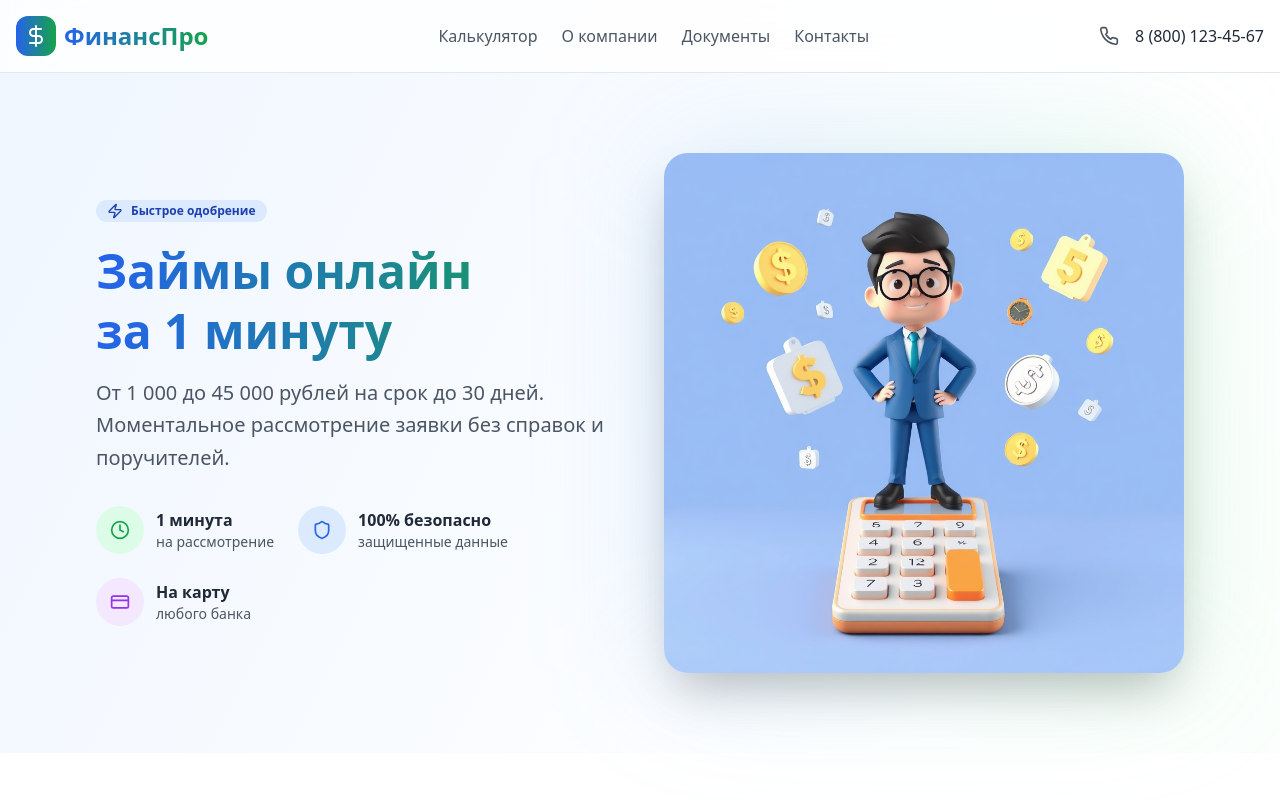
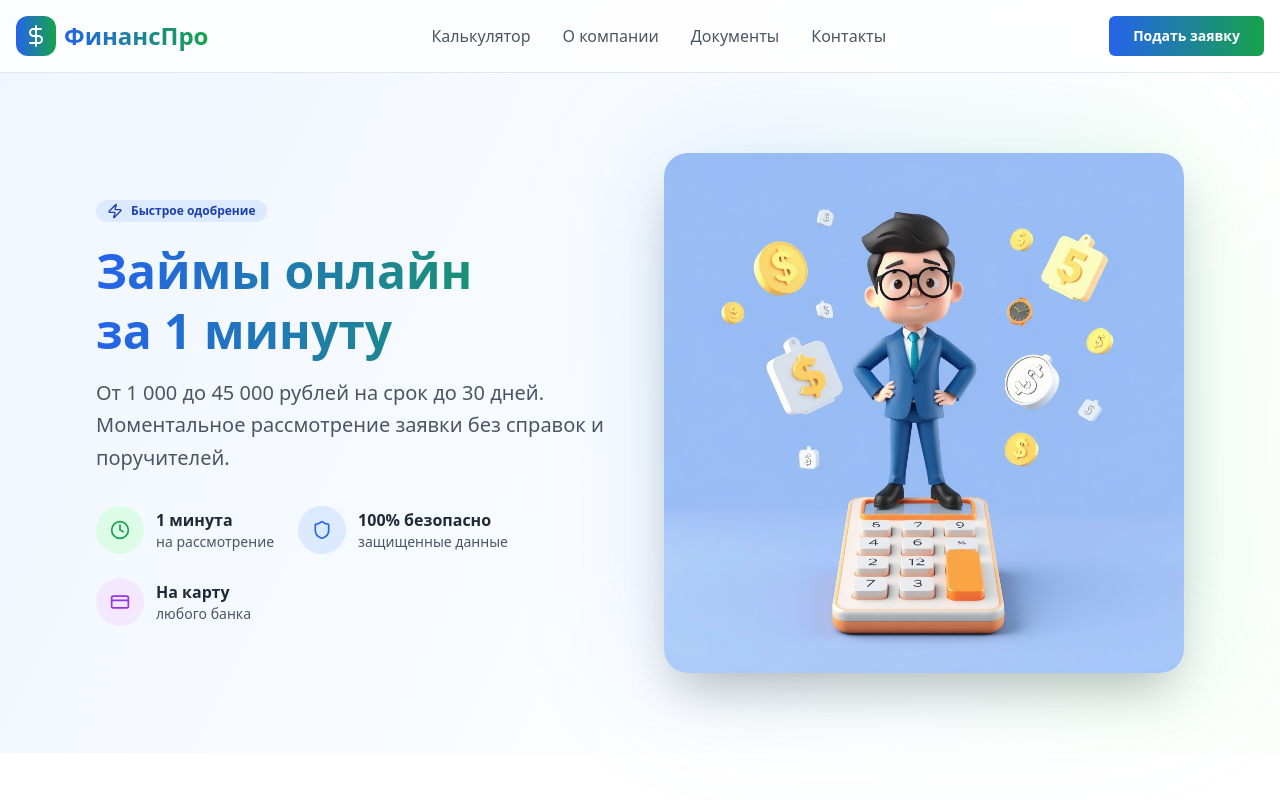
Before and after one commit to pr-poehali-dev/online-loan-calculator, a React (Vite) app: page / in a window 1280 px wide. Shown: the top 800 px of the page. Built offline with nearby package versions, Linux system fonts and the light colour scheme.

Commit message:
Удаление номера, добавление меню

```diff
--- a/src/pages/Index.tsx
+++ b/src/pages/Index.tsx
@@ -54,16 +54,18 @@ export default function Index() {
                 ФинансПро
               </span>
             </div>
-            <nav className="hidden md:flex items-center gap-6">
-              <a href="#calculator" className="text-gray-600 hover:text-blue-600 transition-colors">Калькулятор</a>
-              <a href="#about" className="text-gray-600 hover:text-blue-600 transition-colors">О компании</a>
-              <a href="#documents" className="text-gray-600 hover:text-blue-600 transition-colors">Документы</a>
-              <a href="#contacts" className="text-gray-600 hover:text-blue-600 transition-colors">Контакты</a>
+            <nav className="flex items-center gap-8">
+              <a href="#calculator" className="text-gray-600 hover:text-blue-600 transition-colors font-medium">Калькулятор</a>
+              <a href="#about" className="text-gray-600 hover:text-blue-600 transition-colors font-medium">О компании</a>
+              <a href="#documents" className="text-gray-600 hover:text-blue-600 transition-colors font-medium">Документы</a>
+              <a href="#contacts" className="text-gray-600 hover:text-blue-600 transition-colors font-medium">Контакты</a>
             </nav>
-            <div className="flex items-center gap-4">
-              <Icon name="Phone" size={20} className="text-gray-600" />
-              <span className="text-gray-800 font-medium">8 (800) 123-45-67</span>
-            </div>
+            <Button
+              onClick={() => setIsFormOpen(true)}
+              className="bg-gradient-to-r from-blue-600 to-green-600 hover:from-blue-700 hover:to-green-700 text-white font-semibold px-6 py-2"
+            >
+              Подать заявку
+            </Button>
           </div>
         </div>
       </header>
```
